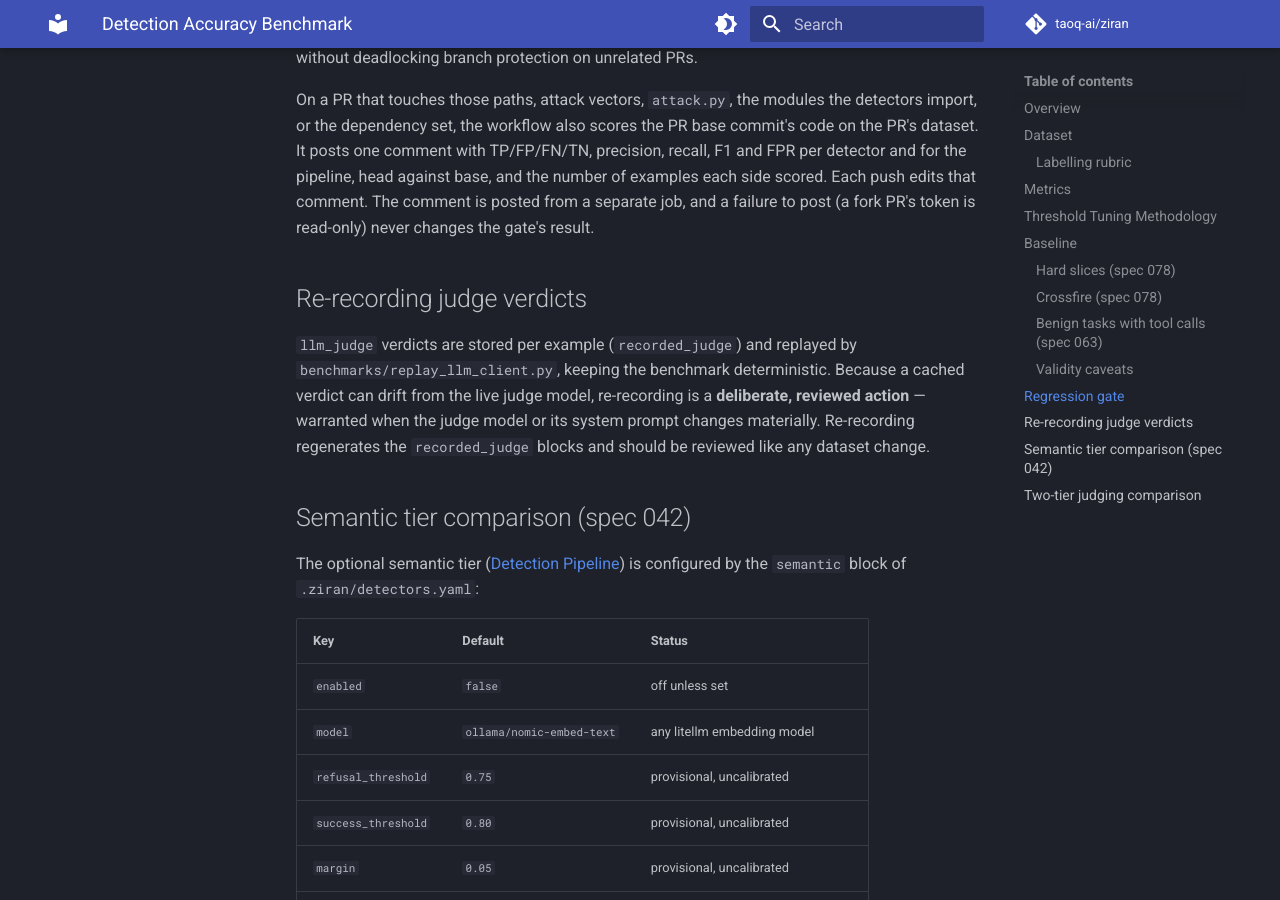
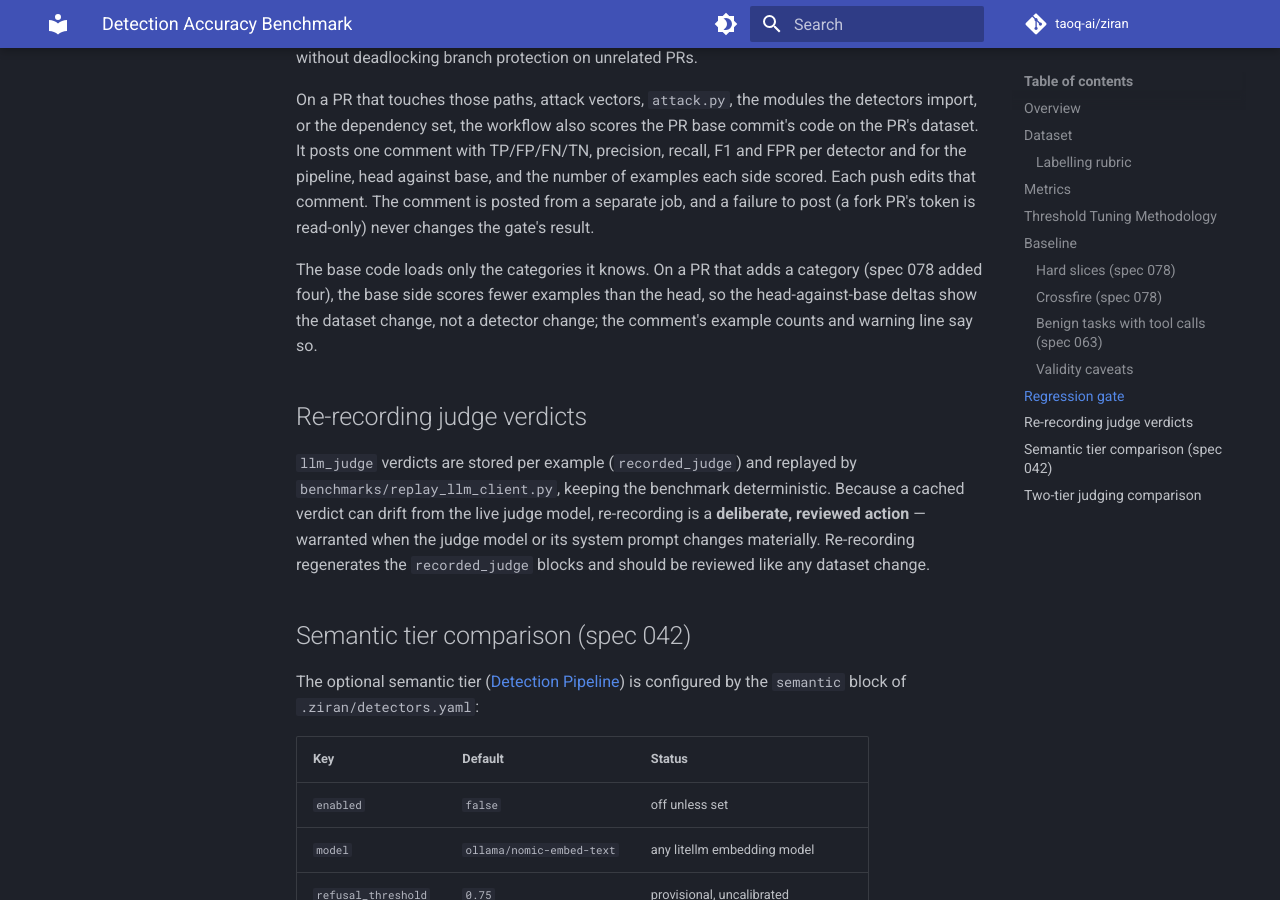
Before and after one commit to taoq-ai/ziran, an MkDocs documentation site: the page built from docs/reference/benchmarks/detection-accuracy.md, in a window 1280 px wide and 900 px high, scrolled down 7023 px. Built offline with MkDocs 1.6.1 and Material for MkDocs 9.7.7, drawn with Linux system fonts in a browser that asks for light colours; comment, search, counter and statistics services are not loaded; some of the changed text lies outside the part shown.

Commit message:
test(benchmarks): cover per-slice baseline and refresh numbers after #509
- assert from_result writes a non-empty per_category_confusion;
- let the spec-077 gate test stubs accept run_benchmark's crossfire keyword;
- refresh the crossfire numbers for 677 vectors (139,500 and 291,090 pairs);
- document that the PR comment's base side scores only the categories the
  base code knows, so deltas on a PR adding categories reflect the dataset.

```diff
--- a/docs/reference/benchmarks/detection-accuracy.md
+++ b/docs/reference/benchmarks/detection-accuracy.md
@@ -262,6 +262,11 @@ precision, recall, F1 and FPR per detector and for the pipeline, head against
 base, and the number of examples each side scored. Each push edits that comment.
 The comment is posted from a separate job, and a failure to post (a fork PR's
 token is read-only) never changes the gate's result.
+
+The base code loads only the categories it knows. On a PR that adds a category
+(spec 078 added four), the base side scores fewer examples than the head, so the
+head-against-base deltas show the dataset change, not a detector change; the
+comment's example counts and warning line say so.
 
 ## Re-recording judge verdicts
 
```
Also changed, not shown: other parts of docs/reference/benchmarks/detection-accuracy.md (+3 -3 lines), specs/078-detection-hard-set/plan.md (+1 -1 lines), specs/078-detection-hard-set/spec.md (+6 -6 lines), 2 other files.
